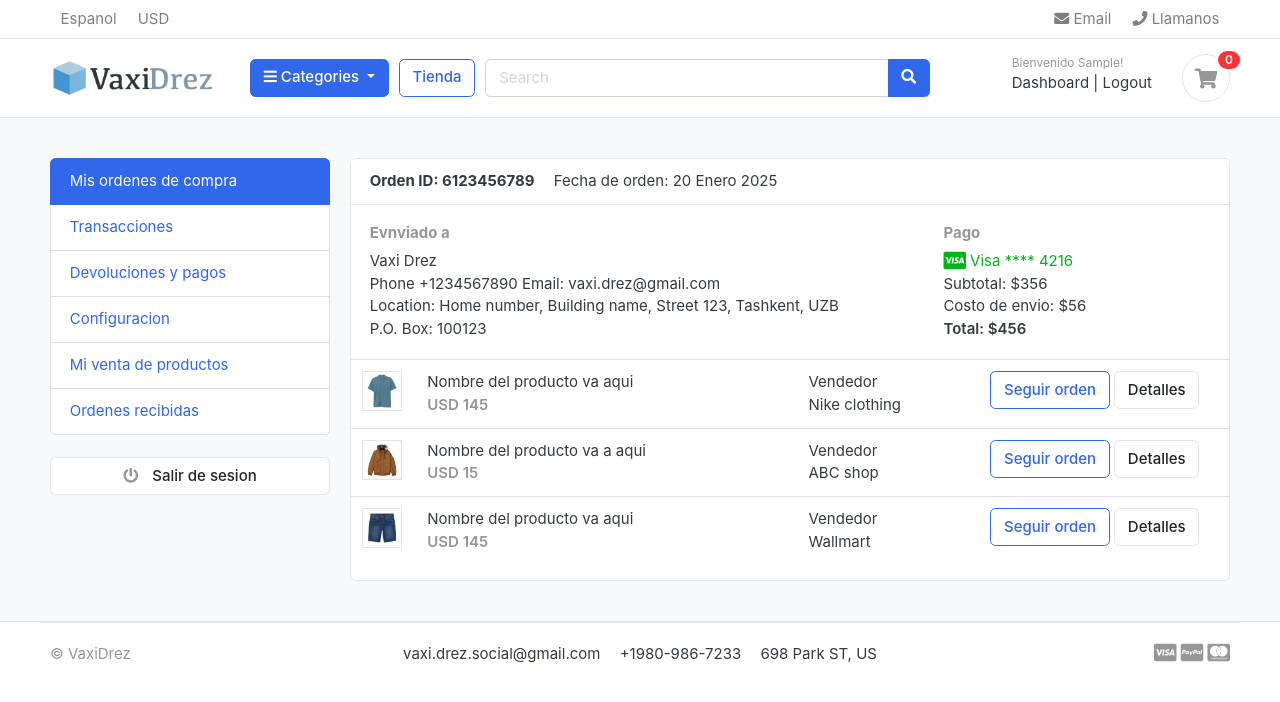
After one commit to dvdayron/django-vaxidrez-ecommerce, a Django app: page /accounts/dashboard/ in a window 1280 px wide. The commit adds this page. Shown: the top 702 px of the page. Run offline with Django 5.2, Linux system fonts and the light colour scheme; the visitor is signed in with stand-in values (Sample User, id 1); data that the repository does not hold is empty; some web fonts are replaced.

Commit message:
create dashboard page

```diff
--- /dev/null
+++ b/ecommerce/accounts/templates/accounts/dashboard.html
@@ -0,0 +1,105 @@
+{% extends 'ecommerce/layout.html' %}
+{% load static %}
+
+{% block content %}
+
+<section class="section-content padding-y bg">
+
+    {% include 'ecommerce/common/alerts.html' %}
+
+    <div class="container">
+
+
+
+        <div class="row">
+            <aside class="col-md-3">
+
+                <ul class="list-group">
+                    <a class="list-group-item active" href="#"> Mis ordenes de compra </a>
+                    <a class="list-group-item" href="#"> Transacciones </a>
+                    <a class="list-group-item" href="#"> Devoluciones y pagos </a>
+                    <a class="list-group-item" href="#">Configuracion </a>
+                    <a class="list-group-item" href="#"> Mi venta de productos </a>
+                    <a class="list-group-item" href="#"> Ordenes recibidas </a>
+                </ul>
+
+                <br>
+
+                <a class="btn btn-light btn-block" href="{% url 'logout' %}"> <i class="fa fa-power-off"></i> <span class="text">Salir de sesion</span> </a>
+
+            </aside>
+            <main class="col-md-9">
+                <article class="card">
+                <header class="card-header">
+                    <strong class="d-inline-block mr-3">Orden ID: 6123456789</strong>
+                    <span>Fecha de orden: 20 Enero 2025</span>
+                </header>
+                <div class="card-body">
+                    <div class="row">
+                        <div class="col-md-8">
+                            <h6 class="text-muted">Evnviado a</h6>
+                            <p>Vaxi Drez <br>
+                            Phone +1234567890 Email: vaxi.drez@gmail.com <br>
+                            Location: Home number, Building name, Street 123,  Tashkent, UZB <br>
+                            P.O. Box: 100123
+                             </p>
+                        </div>
+                        <div class="col-md-4">
+                            <h6 class="text-muted">Pago</h6>
+                            <span class="text-success">
+                                <i class="fab fa-lg fa-cc-visa"></i>
+                                Visa  **** 4216
+                            </span>
+                            <p>Subtotal: $356 <br>
+                             Costo de envio:  $56 <br>
+                             <span class="b">Total:  $456 </span>
+                            </p>
+                        </div>
+                    </div>
+                </div>
+                <div class="table-responsive">
+                <table class="table table-hover">
+                    <tr>
+                        <td width="65">
+                            <img src="../images/items/1.jpg" class="img-xs border">
+                        </td>
+                        <td>
+                            <p class="title mb-0">Nombre del producto va aqui </p>
+                            <var class="price text-muted">USD 145</var>
+                        </td>
+                        <td> Vendedor <br> Nike clothing </td>
+                        <td width="250"> <a href="#" class="btn btn-outline-primary">Seguir orden</a> <a href="#" class="btn btn-light"> Detalles </a> </td>
+                    </tr>
+                    <tr>
+                        <td>
+                            <img src="../images/items/2.jpg" class="img-xs border">
+                        </td>
+                        <td>
+                            <p class="title mb-0">Nombre del producto va a aqui </p>
+                            <var class="price text-muted">USD 15</var>
+                        </td>
+                        <td> Vendedor <br> ABC shop </td>
+                        <td> <a href="#" class="btn btn-outline-primary">Seguir orden</a> <a href="#" class="btn btn-light"> Detalles </a> </td>
+                    </tr>
+                    <tr>
+                        <td>
+                            <img src="../images/items/3.jpg" class="img-xs border">
+                        </td>
+                        <td>
+                            <p class="title mb-0">Nombre del producto va aqui</p>
+                            <var class="price text-muted">USD 145</var>
+                        </td>
+                        <td> Vendedor <br> Wallmart </td>
+                        <td> <a href="#" class="btn btn-outline-primary">Seguir orden</a> <a href="#" class="btn btn-light"> Detalles </a> </td>
+                    </tr>
+                </table>
+                </div>
+                </article>
+            </main>
+        </div>
+    </div>
+
+
+</section>
+
+{% endblock %}
--- a/ecommerce/accounts/urls.py
+++ b/ecommerce/accounts/urls.py
@@ -1,9 +1,11 @@
 from django.urls import path
-from .views import register, login, logout, activate
+from .views import register, login, logout, activate, dashboard, redirect_to_dashboard
 
 urlpatterns = [
+    path('', redirect_to_dashboard, name='dashboard_redirect'),
     path('register/', register, name='register'),
     path('login/', login, name='login'),
     path('logout/', logout, name='logout'),
     path('activate/<uidb64>/<token>/', activate, name='activate'),
+    path('dashboard/', dashboard, name='dashboard'),
 ]
--- a/ecommerce/accounts/views.py
+++ b/ecommerce/accounts/views.py
@@ -81,8 +81,9 @@ def login(request):
 
         if user is not None:
             auth.login(request, user)
+            messages.success(request, 'You have successfully logged in.')
 
-            return redirect('home')
+            return redirect('dashboard')
         else:
             messages.error(request, 'Invalid user credentials.')
 
@@ -118,3 +119,13 @@ def activate(request, uidb64, token):
         messages.error(request, 'Invalid activation.')
 
         return redirect('register')
+
+@login_required(login_url='login')
+def dashboard(request):
+    return render(
+        request,
+        'accounts/dashboard.html'
+    )
+
+def redirect_to_dashboard(request):
+    return redirect('dashboard')
--- a/ecommerce/ecommerce/settings.py
+++ b/ecommerce/ecommerce/settings.py
@@ -144,8 +144,8 @@ MESSAGE_TAGS = {
 
 EMAIL_HOST = 'smtp.gmail.com'
 EMAIL_PORT = 587
-EMAIL_HOST_USER = 'dvdayron@gmail.com'
-EMAIL_HOST_PASSWORD = 'YGk3]<@s/Cv~6y2Hwhd"Mp'
+EMAIL_HOST_USER = '<your.email>'
+EMAIL_HOST_PASSWORD = '<your.pass>'
 EMAIL_USE_TLS = True
 
 # Default primary key field type
--- a/ecommerce/ecommerce/templates/ecommerce/common/header.html
+++ b/ecommerce/ecommerce/templates/ecommerce/common/header.html
@@ -78,7 +78,7 @@
                         <div class="widget-header">
                             <small class="title text-muted">Bienvenido {{ user.first_name }}!</small>
                             <div>
-                                <a href="#">Dashboard</a> <span class="dark-transp"> | </span>
+                                <a href="{% url 'dashboard' %}">Dashboard</a> <span class="dark-transp"> | </span>
                                 <a href="{% url 'logout' %}">Logout</a>
                             </div>
                         </div>
```
